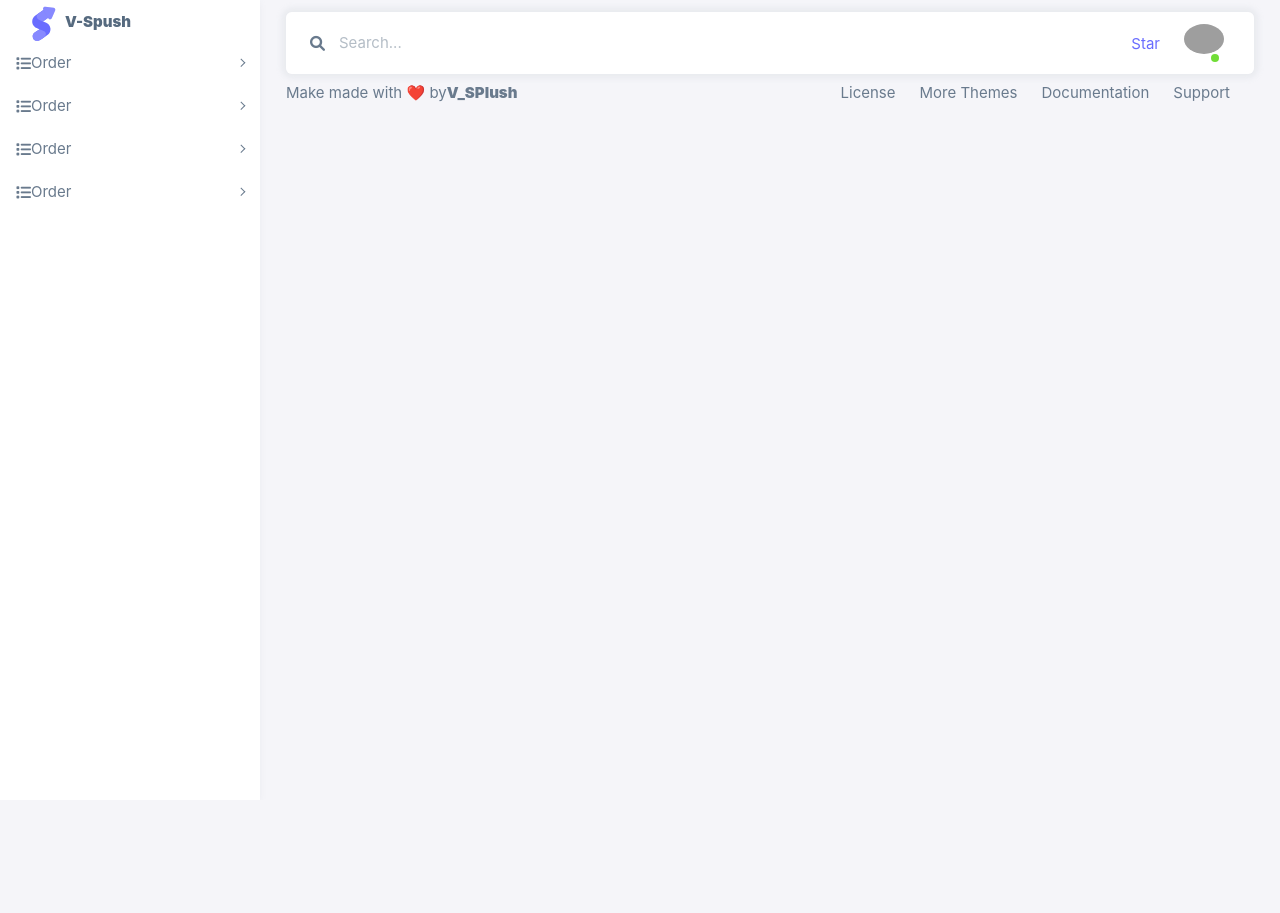
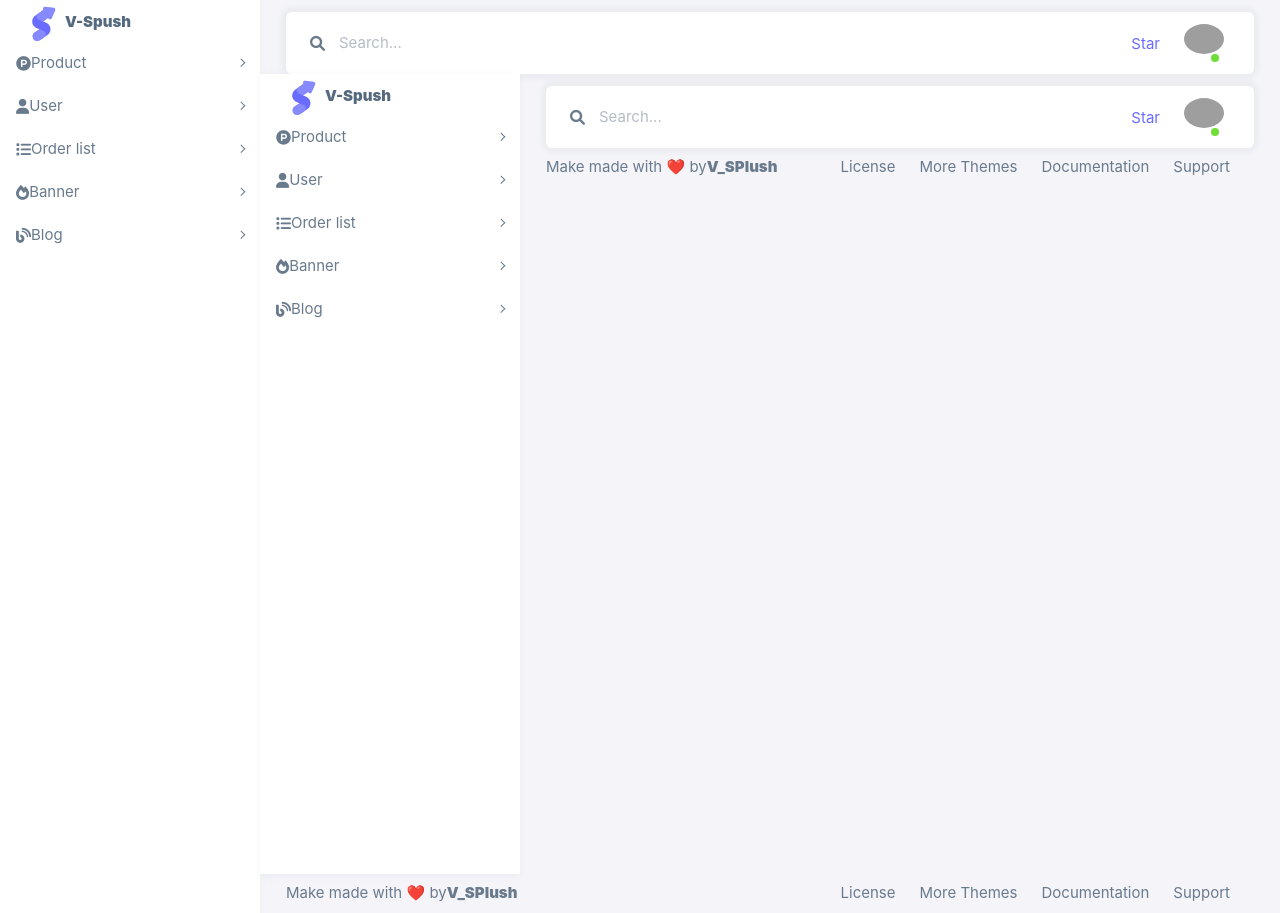
Before and after one commit to HoThiSang/V-Spush-front-end-admin, a React (Create React App) app: page / in a window 1280 px wide. Before the commit the page ends 800 px from the top, so only its background shows below. Built offline with nearby package versions, Linux system fonts and the light colour scheme; grey boxes are pictures that could not be loaded; a web font is replaced by a local one.

Commit message:
feat: create new banner refer to ST-90

```diff
--- a/package.json
+++ b/package.json
@@ -6,6 +6,7 @@
     "@testing-library/jest-dom": "^5.17.0",
     "@testing-library/react": "^13.4.0",
     "@testing-library/user-event": "^13.5.0",
+    "antd": "^5.18.0",
     "axios": "^1.7.2",
     "react": "^18.3.1",
     "react-dom": "^18.3.1",
--- a/src/App.js
+++ b/src/App.js
@@ -1,9 +1,31 @@
 import { Routes, Route } from "react-router";
 import Home from "./pages/Home";
+import { Order } from "./pages";
+import { Footer } from "./layouts/Footer";
+import { NavBar } from "./layouts/NavBar";
+import SideBar from "./layouts/Sidebar";
 
 function App() {
   return (
-    <Home />
+    <>
+      <div className="layout-wrapper layout-content-navbar">
+        <div className="layout-container">
+          <SideBar />
+          <div className="layout-page">
+            <NavBar />
+            <Routes>
+              <Route>
+                <Route path="/" element={<Home />} />
+                <Route path="/order-page" element={<Order />} />
+              </Route>
+            </Routes>
+            <Footer />
+            <div className="content-backdrop fade"></div>
+          </div>
+        </div>
+      </div>
+      <div class="layout-overlay layout-menu-toggle"></div>
+    </>
   );
 }
 
--- a/src/components/SideBarItem.js
+++ b/src/components/SideBarItem.js
@@ -1,27 +1,21 @@
 import React from 'react';
 
 export  const SideBarItem = (props) => {
-    const {title, sub_title:{sub1, sub2} } = props;
+    const {title, name } = props;
   return (
     <li className="menu-item">
       <a href="#!" className="menu-link menu-toggle">
-        <i className="fa-solid fa-list"></i>
+        <i className={name}></i>
         <div data-i18n="Layouts">{title}</div>
       </a>
-      <ul className="menu-sub">
+      {/* <ul className="menu-sub">
         <li className="menu-item">
           <a href="#!" className="menu-link">
             <div data-i18n="Account">{sub1}</div>
           </a>
         </li>
-      </ul>
-      <ul className="menu-sub">
-        <li className="menu-item">
-          <a href="#!" className="menu-link">
-            <div data-i18n="Account">{sub2}</div>
-          </a>
-        </li>
-      </ul>
+      </ul> */}
+
     </li>
   );
 };
--- a/src/data/SideBar.js
+++ b/src/data/SideBar.js
@@ -1,30 +1,22 @@
 export const SideBarData = [
     {
-       title : 'Order',
-       sub_title: {
-            sub1: 'Order page',
-            sub2: 'Order page'
-    }
+       title : 'Product',
+       name: 'fa-brands fa-product-hunt'
     },
     {
-        title : 'Order',
-        sub_title: {
-            sub1: 'Order page',
-            sub2: 'Order page'
-        }
+        title : 'User',
+        name : 'fa-solid fa-user'
     },
     {
-        title : 'Order',
-        sub_title: {
-            sub1: 'Order page',
-            sub2: 'Order page'
-        }
+        title : 'Order list',
+        name : 'fa-solid fa-list'
     },
     {
-        title : 'Order',
-        sub_title: {
-            sub1: 'Order page',
-            sub2: 'Order page'
-        }
+        title : 'Banner',
+        name : 'fa-solid fa-fire'
+    },
+    {
+        title : 'Blog',
+        name : 'fa-solid fa-blog'
     }
 ]
--- a/src/layouts/Sidebar.js
+++ b/src/layouts/Sidebar.js
@@ -12,7 +12,7 @@ const SideBar = () => {
                         <SideBarItem
                             key={index}
                             title = {item.title}
-                            sub_title={item.sub_title}
+                            name = {item.name}
                         />
                     ))
                 }
--- a/src/pages/Home.js
+++ b/src/pages/Home.js
@@ -4,7 +4,7 @@ import { NavBar } from "../layouts/NavBar";
 import SideBar from "../layouts/Sidebar";
 
 
-const Home = () => {
+function Home (){
     return (
         <>
         <div className="layout-wrapper layout-content-navbar">
--- a/src/pages/Order/index.js
+++ b/src/pages/Order/index.js
@@ -1,3 +1,4 @@
+
 function Order() {
   return (
     <div class="content-wrapper">
@@ -25,7 +26,6 @@ function Order() {
                 </tr>
               </thead>
               <tbody class="table-border-bottom-0">
-
               </tbody>
             </table>
           </div>
@@ -34,3 +34,6 @@ function Order() {
     </div>
   );
 }
+
+
+export default Order
--- /dev/null
+++ b/src/pages/index.js
@@ -0,0 +1 @@
+export {default as Order} from './Order/index'
```
Also changed, not shown: 1 other file (tests, documents, lock files or other folders).
